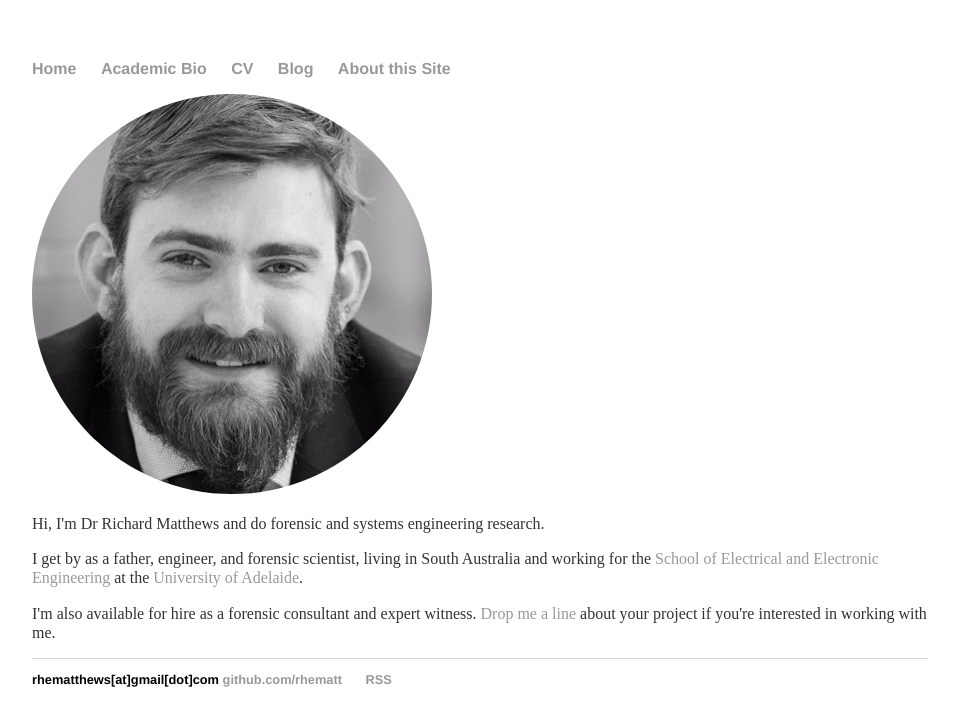
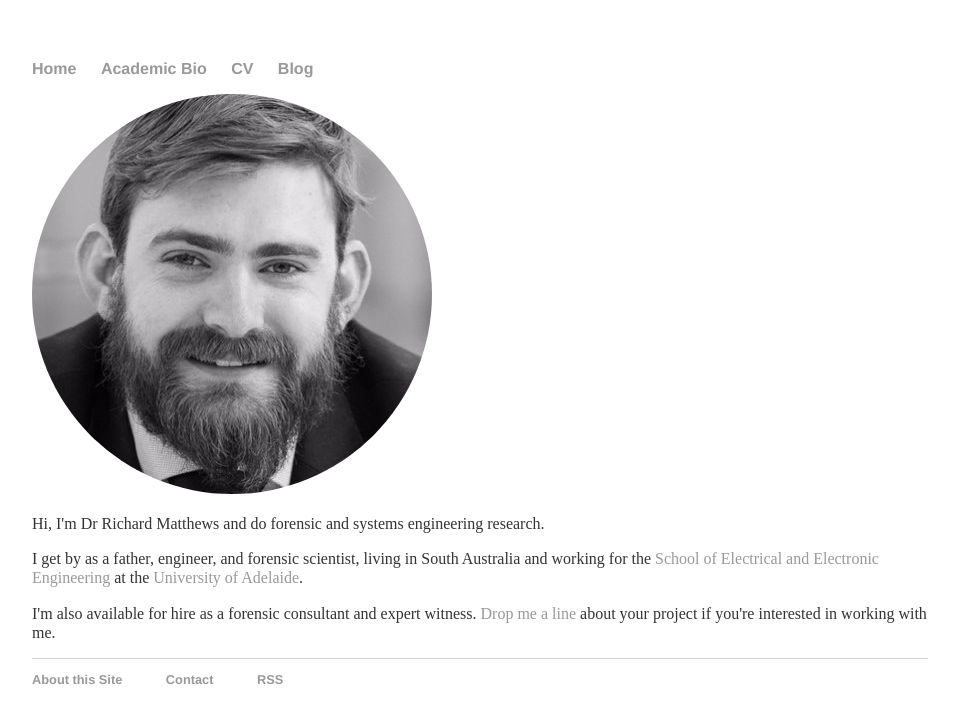
Before and after one commit to rhematt/rhematt.github.io, a Jekyll site: the page built from index.html, in a window 1280 px wide. Shown: the top 726 px of the page, without its empty margins (160-1118 px from the left). Built offline with Jekyll 4.4.1, drawn with Linux system fonts in a browser that asks for light colours.

Commit message:
Update default.html

```diff
--- a/_layouts/default.html
+++ b/_layouts/default.html
@@ -22,15 +21,8 @@
 			</div><!-- /.container -->
 			<footer>
 	    		<ul>
-              			<!-- email -->
-	        		<span class="obfuscate">rhematthews[at]gmail[dot]com</span>
-             			<!--github-->
-	        		<li><a href="https://github.com/rhematt">github.com/rhematt</a></li>
-              			<!--publeons-->
-
-             			 <!--google scholar-->
-
-              			<!--institution website-->
+              			<li><a href="/site">About this Site</a><li>
+				<li><a href="/contact">Contact</a><li>
 
 	      			<!-- RSS -->
 				<li><a href="https://rhematt.github.io/blog/atom.xml">RSS</a></li>
```
Also changed, not shown: other parts of _layouts/default.html (+0 -1 lines).
